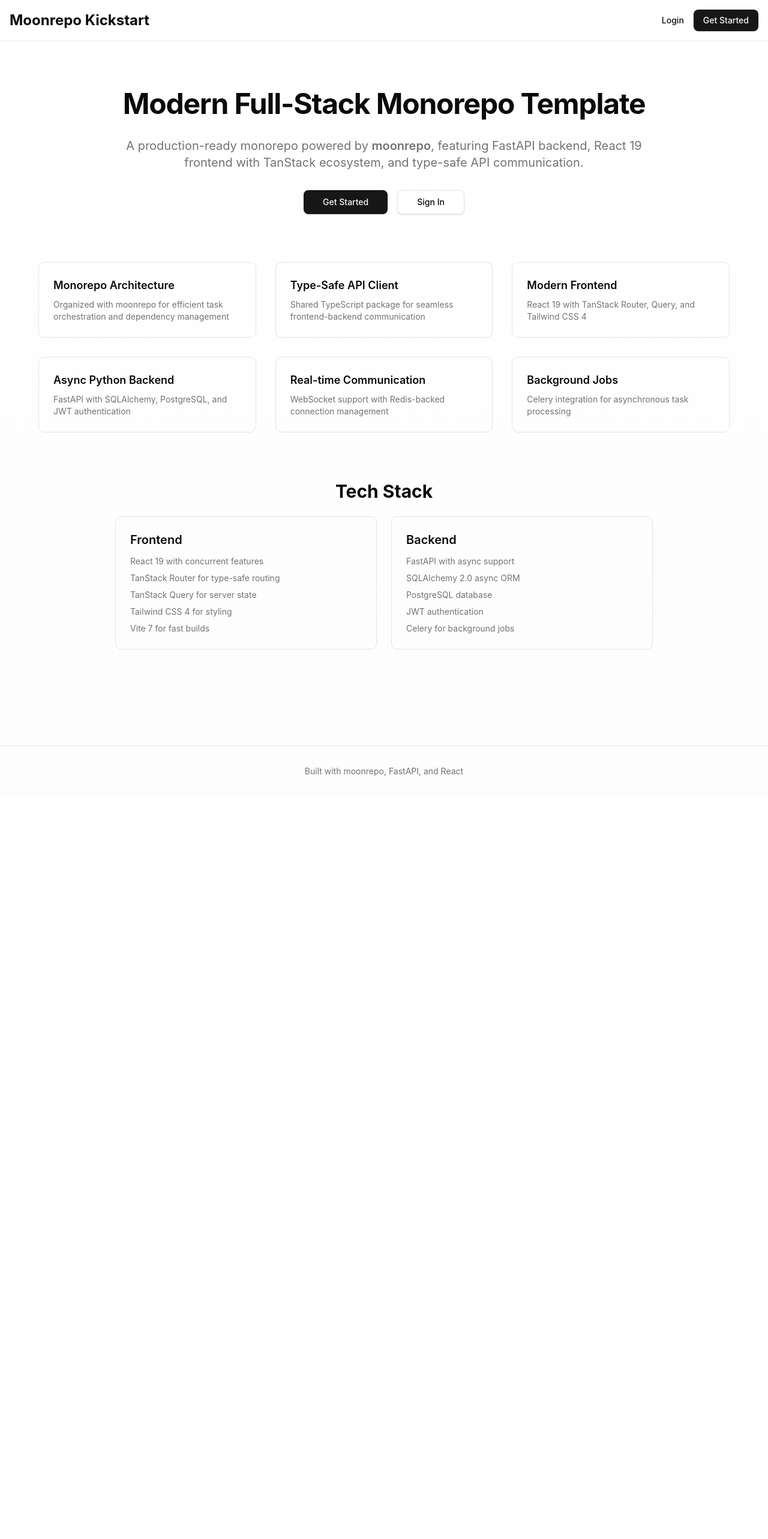
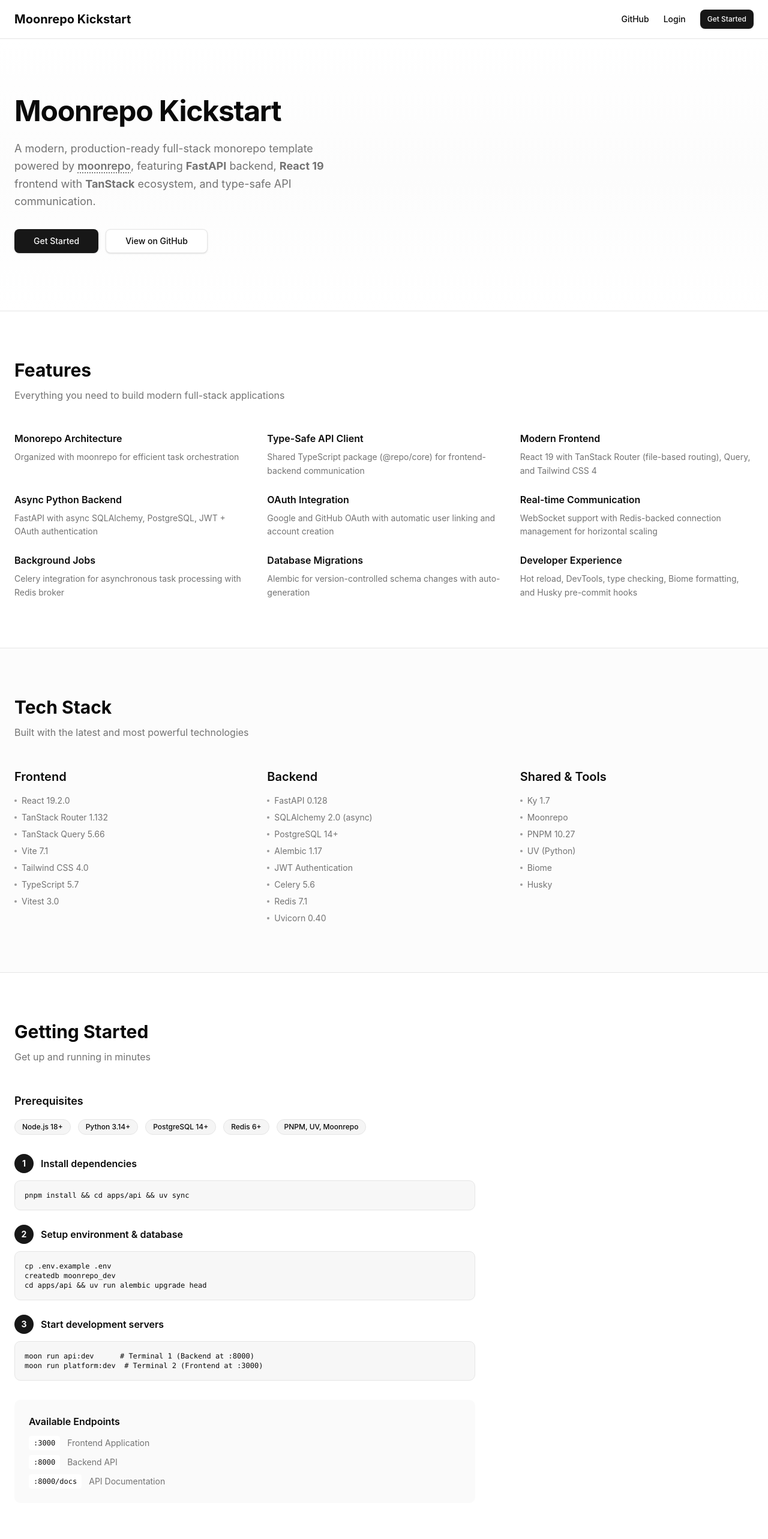
Before and after one commit to indrazm/moonrepo-kickstart, a React (Vite) app in the folder apps/platform/: page / in a window 1280 px wide. Shown: the top 2566 px of the page at 60% size. Before the commit the page ends 1328 px from the top, so only its background shows below. Built offline with nearby package versions, Linux system fonts and the light colour scheme; no server answers.

Commit message:
Update landing page

```diff
--- a/apps/platform/src/routes/index.tsx
+++ b/apps/platform/src/routes/index.tsx
@@ -7,18 +7,29 @@
 
 function LandingPage() {
 	return (
-		<div className="min-h-screen bg-gradient-to-b from-background to-muted/20">
+		<div className="min-h-screen">
 			{/* Header */}
-			<header className="border-b bg-background/95 backdrop-blur supports-[backdrop-filter]:bg-background/60">
-				<div className="container mx-auto px-4 py-4">
+			<header className="border-b sticky top-0 z-50 bg-background/80 backdrop-blur-xl">
+				<div className="max-w-7xl mx-auto px-6 py-4">
 					<div className="flex items-center justify-between">
-						<div className="text-2xl font-bold">Moonrepo Kickstart</div>
-						<nav className="flex items-center gap-4">
-							<Link to="/login" className="text-sm font-medium hover:underline">
+						<div className="text-xl font-bold">Moonrepo Kickstart</div>
+						<nav className="flex items-center gap-6">
+							<a
+								href="https://github.com/indrazm/moonrepo-kickstart"
+								target="_blank"
+								rel="noopener noreferrer"
+								className="text-sm font-medium hover:underline underline-offset-4"
+							>
+								GitHub
+							</a>
+							<Link
+								to="/login"
+								className="text-sm font-medium hover:underline underline-offset-4"
+							>
 								Login
 							</Link>
 							<Link to="/register">
-								<Button>Get Started</Button>
+								<Button size="sm">Get Started</Button>
 							</Link>
 						</nav>
 					</div>
@@ -26,89 +37,264 @@
 			</header>
 
 			{/* Hero Section */}
-			<main className="container mx-auto px-4 py-20">
-				<div className="mx-auto max-w-4xl text-center space-y-8">
-					<h1 className="text-5xl font-bold tracking-tight">
-						Modern Full-Stack Monorepo Template
+			<section className="border-b bg-gradient-to-b from-background via-muted/30 to-background">
+				<div className="max-w-7xl mx-auto px-6 py-24">
+					<div className="max-w-xl">
+						<h1 className="text-5xl font-bold tracking-tight mb-6">
+							Moonrepo Kickstart
 						</h1>
-					<p className="text-xl text-muted-foreground">
-						A production-ready monorepo powered by{" "}
-						<span className="font-semibold">moonrepo</span>, featuring FastAPI
-						backend, React 19 frontend with TanStack ecosystem, and type-safe
-						API communication.
+						<p className="text-lg text-muted-foreground mb-8 leading-relaxed">
+							A modern, production-ready full-stack monorepo template powered by{" "}
+							<a
+								href="https://moonrepo.dev"
+								target="_blank"
+								rel="noopener noreferrer"
+								className="font-semibold underline decoration-dotted underline-offset-4"
+							>
+								moonrepo
+							</a>
+							, featuring <strong>FastAPI</strong> backend,{" "}
+							<strong>React 19</strong> frontend with <strong>TanStack</strong>{" "}
+							ecosystem, and type-safe API communication.
 						</p>
-					<div className="flex justify-center gap-4">
+						<div className="flex gap-3">
 							<Link to="/register">
 								<Button size="lg">Get Started</Button>
 							</Link>
-						<Link to="/login">
+							<a
+								href="https://github.com/indrazm/moonrepo-kickstart"
+								target="_blank"
+								rel="noopener noreferrer"
+							>
 								<Button variant="outline" size="lg">
-								Sign In
+									View on GitHub
 								</Button>
-						</Link>
+							</a>
+						</div>
+					</div>
+				</div>
+			</section>
+
+			{/* Features Section */}
+			<section className="border-b">
+				<div className="max-w-7xl mx-auto px-6 py-20">
+					<div className="max-w-xl mb-12">
+						<h2 className="text-3xl font-bold mb-3">Features</h2>
+						<p className="text-muted-foreground">
+							Everything you need to build modern full-stack applications
+						</p>
+					</div>
+					<div className="grid grid-cols-1 md:grid-cols-2 lg:grid-cols-3 gap-x-8 gap-y-6">
+						<FeatureCard
+							title="Monorepo Architecture"
+							description="Organized with moonrepo for efficient task orchestration"
+						/>
+						<FeatureCard
+							title="Type-Safe API Client"
+							description="Shared TypeScript package (@repo/core) for frontend-backend communication"
+						/>
+						<FeatureCard
+							title="Modern Frontend"
+							description="React 19 with TanStack Router (file-based routing), Query, and Tailwind CSS 4"
+						/>
+						<FeatureCard
+							title="Async Python Backend"
+							description="FastAPI with async SQLAlchemy, PostgreSQL, JWT + OAuth authentication"
+						/>
+						<FeatureCard
+							title="OAuth Integration"
+							description="Google and GitHub OAuth with automatic user linking and account creation"
+						/>
+						<FeatureCard
+							title="Real-time Communication"
+							description="WebSocket support with Redis-backed connection management for horizontal scaling"
+						/>
+						<FeatureCard
+							title="Background Jobs"
+							description="Celery integration for asynchronous task processing with Redis broker"
+						/>
+						<FeatureCard
+							title="Database Migrations"
+							description="Alembic for version-controlled schema changes with auto-generation"
+						/>
+						<FeatureCard
+							title="Developer Experience"
+							description="Hot reload, DevTools, type checking, Biome formatting, and Husky pre-commit hooks"
+						/>
+					</div>
+				</div>
+			</section>
+
+			{/* Tech Stack Section */}
+			<section className="border-b bg-muted/30">
+				<div className="max-w-7xl mx-auto px-6 py-20">
+					<div className="max-w-xl mb-12">
+						<h2 className="text-3xl font-bold mb-3">Tech Stack</h2>
+						<p className="text-muted-foreground">
+							Built with the latest and most powerful technologies
+						</p>
+					</div>
+					<div className="grid grid-cols-1 md:grid-cols-3 gap-8">
+						<TechStackCard
+							title="Frontend"
+							items={[
+								"React 19.2.0",
+								"TanStack Router 1.132",
+								"TanStack Query 5.66",
+								"Vite 7.1",
+								"Tailwind CSS 4.0",
+								"TypeScript 5.7",
+								"Vitest 3.0",
+							]}
+						/>
+						<TechStackCard
+							title="Backend"
+							items={[
+								"FastAPI 0.128",
+								"SQLAlchemy 2.0 (async)",
+								"PostgreSQL 14+",
+								"Alembic 1.17",
+								"JWT Authentication",
+								"Celery 5.6",
+								"Redis 7.1",
+								"Uvicorn 0.40",
+							]}
+						/>
+						<TechStackCard
+							title="Shared & Tools"
+							items={[
+								"Ky 1.7",
+								"Moonrepo",
+								"PNPM 10.27",
+								"UV (Python)",
+								"Biome",
+								"Husky",
+							]}
+						/>
+					</div>
+				</div>
+			</section>
+
+			{/* Getting Started Section */}
+			<section className="border-b">
+				<div className="max-w-7xl mx-auto px-6 py-20">
+					<div className="max-w-xl mb-12">
+						<h2 className="text-3xl font-bold mb-3">Getting Started</h2>
+						<p className="text-muted-foreground">
+							Get up and running in minutes
+						</p>
+					</div>
+
+					<div className="space-y-8 max-w-3xl">
+						<div>
+							<h3 className="text-lg font-semibold mb-4">Prerequisites</h3>
+							<div className="flex flex-wrap gap-3">
+								<Badge>Node.js 18+</Badge>
+								<Badge>Python 3.14+</Badge>
+								<Badge>PostgreSQL 14+</Badge>
+								<Badge>Redis 6+</Badge>
+								<Badge>PNPM, UV, Moonrepo</Badge>
 							</div>
 						</div>
 
-				{/* Features Grid */}
-				<div className="mx-auto max-w-6xl mt-20 grid grid-cols-1 md:grid-cols-2 lg:grid-cols-3 gap-8">
-					<FeatureCard
-						title="Monorepo Architecture"
-						description="Organized with moonrepo for efficient task orchestration and dependency management"
+						<div className="space-y-6">
+							<Step
+								number="1"
+								title="Install dependencies"
+								command="pnpm install && cd apps/api && uv sync"
 							/>
-					<FeatureCard
-						title="Type-Safe API Client"
-						description="Shared TypeScript package for seamless frontend-backend communication"
+							<Step
+								number="2"
+								title="Setup environment & database"
+								command={`cp .env.example .env
+createdb moonrepo_dev
+cd apps/api && uv run alembic upgrade head`}
 							/>
-					<FeatureCard
-						title="Modern Frontend"
-						description="React 19 with TanStack Router, Query, and Tailwind CSS 4"
-					/>
-					<FeatureCard
-						title="Async Python Backend"
-						description="FastAPI with SQLAlchemy, PostgreSQL, and JWT authentication"
-					/>
-					<FeatureCard
-						title="Real-time Communication"
-						description="WebSocket support with Redis-backed connection management"
-					/>
-					<FeatureCard
-						title="Background Jobs"
-						description="Celery integration for asynchronous task processing"
+							<Step
+								number="3"
+								title="Start development servers"
+								command={`moon run api:dev      # Terminal 1 (Backend at :8000)
+moon run platform:dev  # Terminal 2 (Frontend at :3000)`}
 							/>
 						</div>
 
-				{/* Tech Stack Section */}
-				<div className="mx-auto max-w-4xl mt-20 space-y-6">
-					<h2 className="text-3xl font-bold text-center">Tech Stack</h2>
-					<div className="grid grid-cols-1 md:grid-cols-2 gap-6">
-						<div className="rounded-lg border p-6 space-y-3">
-							<h3 className="text-xl font-semibold">Frontend</h3>
-							<ul className="space-y-2 text-sm text-muted-foreground">
-								<li>React 19 with concurrent features</li>
-								<li>TanStack Router for type-safe routing</li>
-								<li>TanStack Query for server state</li>
-								<li>Tailwind CSS 4 for styling</li>
-								<li>Vite 7 for fast builds</li>
-							</ul>
+						<div className="bg-muted/50 rounded-lg p-6 space-y-3">
+							<h4 className="font-semibold">Available Endpoints</h4>
+							<div className="space-y-2 text-sm">
+								<div className="flex items-center gap-3">
+									<span className="font-mono text-xs bg-background px-2 py-1 rounded">
+										:3000
+									</span>
+									<span className="text-muted-foreground">
+										Frontend Application
+									</span>
 								</div>
-						<div className="rounded-lg border p-6 space-y-3">
-							<h3 className="text-xl font-semibold">Backend</h3>
-							<ul className="space-y-2 text-sm text-muted-foreground">
-								<li>FastAPI with async support</li>
-								<li>SQLAlchemy 2.0 async ORM</li>
-								<li>PostgreSQL database</li>
-								<li>JWT authentication</li>
-								<li>Celery for background jobs</li>
-							</ul>
+								<div className="flex items-center gap-3">
+									<span className="font-mono text-xs bg-background px-2 py-1 rounded">
+										:8000
+									</span>
+									<span className="text-muted-foreground">Backend API</span>
+								</div>
+								<div className="flex items-center gap-3">
+									<span className="font-mono text-xs bg-background px-2 py-1 rounded">
+										:8000/docs
+									</span>
+									<span className="text-muted-foreground">
+										API Documentation
+									</span>
 								</div>
 							</div>
 						</div>
-			</main>
+					</div>
+				</div>
+			</section>
+
+			{/* Architecture Section */}
+			<section className="border-b bg-muted/30">
+				<div className="max-w-7xl mx-auto px-6 py-20">
+					<div className="max-w-xl mb-12">
+						<h2 className="text-3xl font-bold mb-3">Architecture Highlights</h2>
+						<p className="text-muted-foreground">
+							Built on solid architectural decisions
+						</p>
+					</div>
+					<div className="grid grid-cols-1 md:grid-cols-2 gap-6 max-w-4xl">
+						<ArchitectureCard
+							title="Monorepo with Moonrepo"
+							description="Efficient task orchestration, caching, and dependency management across multiple projects"
+						/>
+						<ArchitectureCard
+							title="FastAPI + Async SQLAlchemy"
+							description="Modern Python async framework with automatic OpenAPI documentation"
+						/>
+						<ArchitectureCard
+							title="TanStack Ecosystem"
+							description="Best-in-class routing and data fetching for React with type safety"
+						/>
+						<ArchitectureCard
+							title="Shared Type-Safe API Client"
+							description="Single source of truth for types, IDE autocomplete, tRPC-like DX"
+						/>
+					</div>
+				</div>
+			</section>
 
 			{/* Footer */}
-			<footer className="border-t mt-20 py-8">
-				<div className="container mx-auto px-4 text-center text-sm text-muted-foreground">
-					<p>Built with moonrepo, FastAPI, and React</p>
+			<footer className="bg-muted/30">
+				<div className="max-w-7xl mx-auto px-6 py-12">
+					<div className="flex flex-col md:flex-row justify-between items-center gap-4">
+						<div className="text-sm text-muted-foreground">
+							Built with moonrepo, FastAPI, and React
+						</div>
+						<a
+							href="https://github.com/indrazm/moonrepo-kickstart"
+							target="_blank"
+							rel="noopener noreferrer"
+							className="text-sm font-medium hover:underline underline-offset-4"
+						>
+							github.com/indrazm/moonrepo-kickstart
+						</a>
+					</div>
 				</div>
 			</footer>
 		</div>
@@ -123,9 +309,79 @@
 	description: string;
 }) {
 	return (
-		<div className="rounded-lg border p-6 space-y-2 hover:border-primary/50 transition-colors">
-			<h3 className="text-lg font-semibold">{title}</h3>
-			<p className="text-sm text-muted-foreground">{description}</p>
+		<div className="space-y-2">
+			<h3 className="font-semibold">{title}</h3>
+			<p className="text-sm text-muted-foreground leading-relaxed">
+				{description}
+			</p>
 		</div>
 	);
 }
+
+function TechStackCard({ title, items }: { title: string; items: string[] }) {
+	return (
+		<div className="space-y-4">
+			<h3 className="text-xl font-semibold">{title}</h3>
+			<ul className="space-y-2">
+				{items.map((item) => (
+					<li
+						key={item}
+						className="text-sm text-muted-foreground flex items-center gap-2"
+					>
+						<span className="w-1 h-1 rounded-full bg-foreground/40" />
+						{item}
+					</li>
+				))}
+			</ul>
+		</div>
+	);
+}
+
+function Badge({ children }: { children: React.ReactNode }) {
+	return (
+		<span className="inline-flex items-center px-3 py-1 rounded-full text-xs font-medium bg-muted border">
+			{children}
+		</span>
+	);
+}
+
+function Step({
+	number,
+	title,
+	command,
+}: {
+	number: string;
+	title: string;
+	command: string;
+}) {
+	return (
+		<div className="space-y-3">
+			<div className="flex items-center gap-3">
+				<div className="flex items-center justify-center w-8 h-8 rounded-full bg-primary text-primary-foreground text-sm font-bold">
+					{number}
+				</div>
+				<h4 className="font-semibold">{title}</h4>
+			</div>
+			<pre className="bg-muted/80 p-4 rounded-lg text-xs font-mono overflow-x-auto border">
+				{command}
+			</pre>
+		</div>
+	);
+}
+
+function ArchitectureCard({
+	title,
+	description,
+}: {
+	title: string;
+	description: string;
+}) {
+	return (
+		<div className="bg-background border rounded-lg p-6 space-y-2 hover:border-primary/50 transition-colors">
+			<h4 className="font-semibold">{title}</h4>
+			<p className="text-sm text-muted-foreground leading-relaxed">
+				{description}
+			</p>
+		</div>
+	);
+}
```
Lines whose indentation alone changed are shown as unchanged.
